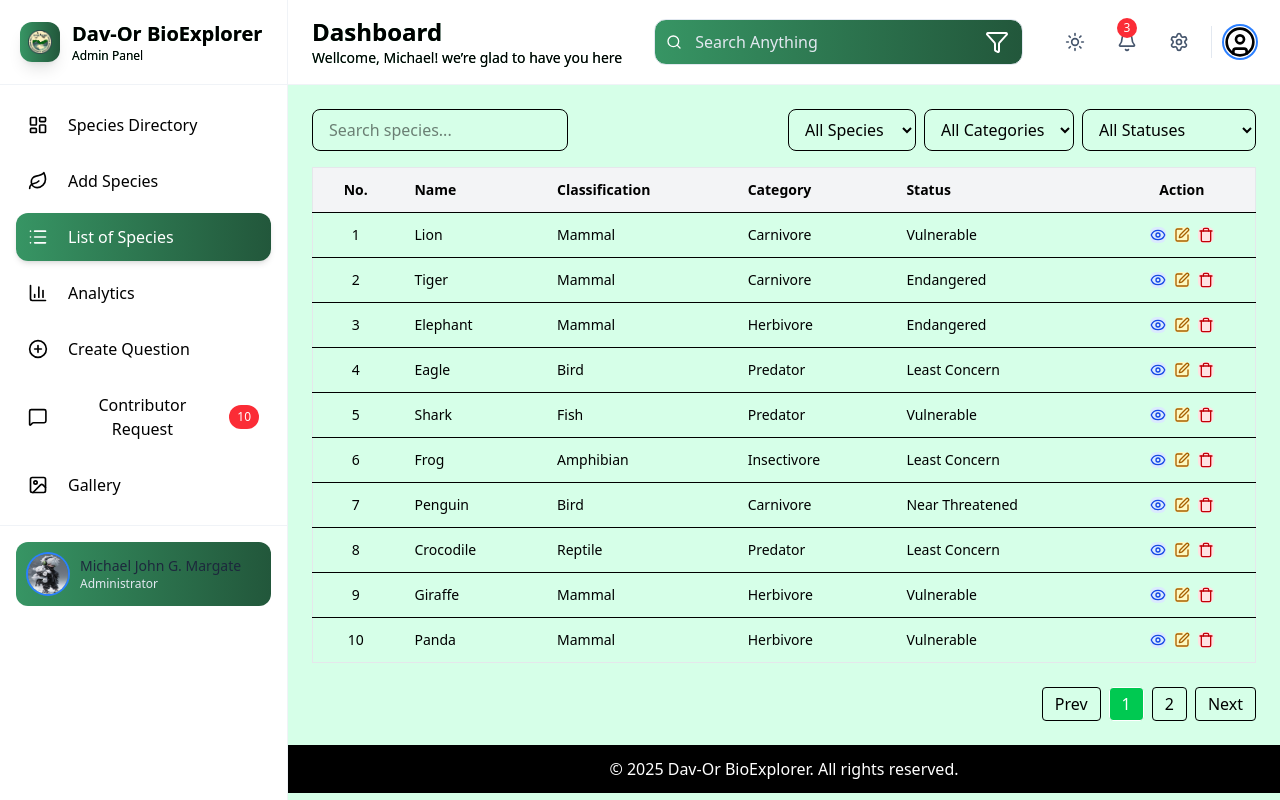
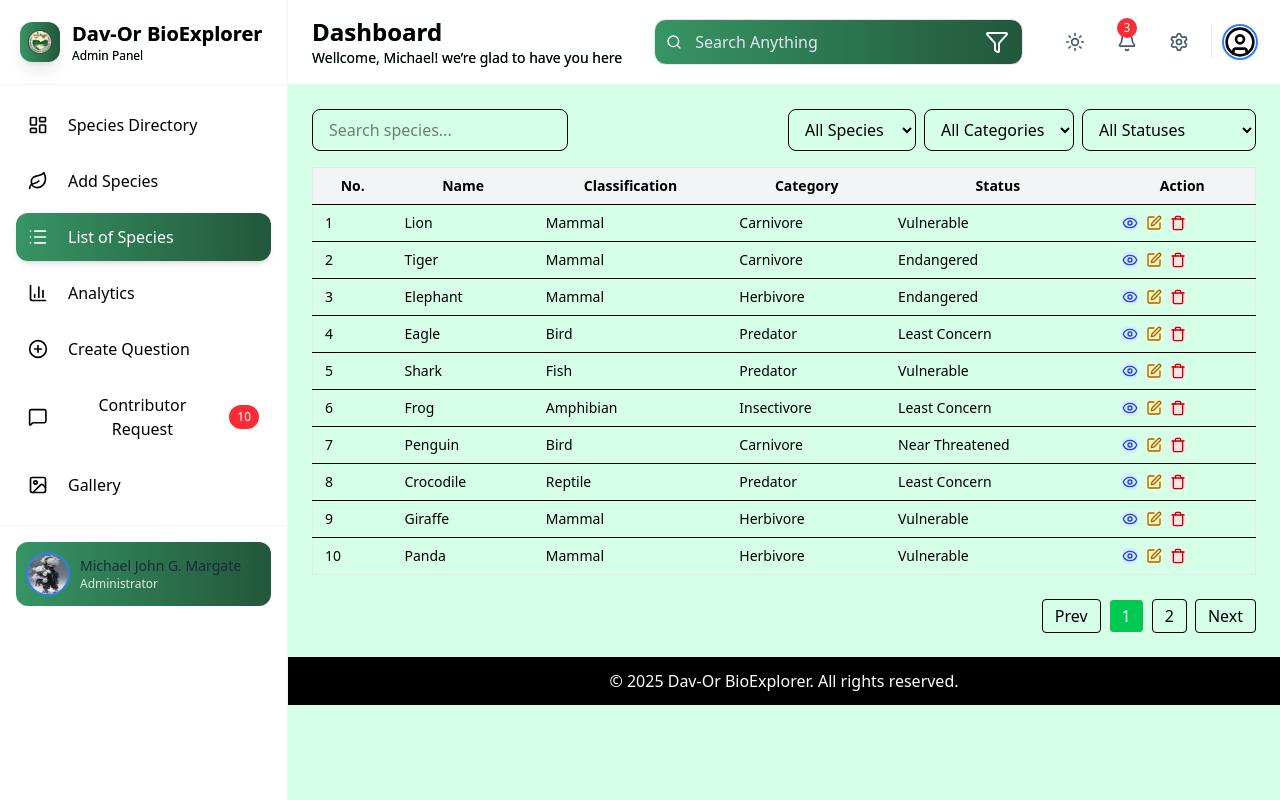
Before and after one commit to Miketzy/capstone-project, a React (Vite) app in the folder admin-contributor/: page / in a window 1280 px wide. Both pictures are taken after a click on the button "List of Species". Built offline with nearby package versions, Linux system fonts and the light colour scheme.

Commit message:
updatted

```diff
--- a/admin-contributor/src/admin-components/list-species/table/Tables.jsx
+++ b/admin-contributor/src/admin-components/list-species/table/Tables.jsx
@@ -4,47 +4,42 @@ import ActionsButton from "../action-button/ActionsButton";
 function Tables({ items, currentPage, itemsPerPage }) {
   return (
     <div className="overflow-x-auto w-full">
-      <table className="min-w-full border border-gray-200 rounded-lg text-sm text-left">
-        {/* TABLE HEADER */}
+      <table className="min-w-full border border-gray-200 rounded-lg text-sm">
         <thead className="bg-gray-100">
           <tr>
-            <th className="px-4 py-3 text-center font-semibold">No.</th>
-            <th className="px-4 py-3 font-semibold">Name</th>
-            <th className="px-4 py-3 font-semibold">Classification</th>
-            <th className="px-4 py-3 font-semibold">Category</th>
-            <th className="px-4 py-3 font-semibold">Status</th>
-            <th className="px-4 py-3 text-center font-semibold">Action</th>
+            <th className="px-3 py-2">No.</th>
+            <th className="px-3 py-2">Name</th>
+
+            <th className="px-3 py-2 hidden sm:table-cell">Classification</th>
+            <th className="px-3 py-2 hidden md:table-cell">Category</th>
+            <th className="px-3 py-2 hidden lg:table-cell">Status</th>
+
+            <th className="px-3 py-2">Action</th>
           </tr>
         </thead>
 
-        {/* TABLE BODY */}
         <tbody>
           {items.map((item, index) => (
-            <tr key={item.id} className="border-t hover:bg-green-50 transition">
-              <td className="px-4 py-3 text-center">
+            <tr key={item.id} className="border-t hover:bg-gray-50">
+              <td className="px-3 py-2">
                 {(currentPage - 1) * itemsPerPage + index + 1}
               </td>
+              <td className="px-3 py-2 font-medium">{item.name}</td>
 
-              <td className="px-4 py-3 font-medium whitespace-nowrap">
-                {item.name}
-              </td>
-
-              <td className="px-4 py-3 whitespace-nowrap">
+              <td className="px-3 py-2 hidden sm:table-cell">
                 {item.classification}
               </td>
+              <td className="px-3 py-2 hidden md:table-cell">
+                {item.category}
+              </td>
+              <td className="px-3 py-2 hidden lg:table-cell">{item.status}</td>
 
-              <td className="px-4 py-3 whitespace-nowrap">{item.category}</td>
-
-              <td className="px-4 py-3 whitespace-nowrap">{item.status}</td>
-
-              <td className="px-4 py-3">
-                <div className="flex justify-center">
-                  <ActionsButton
-                    onView={() => alert(`View ${item.name}`)}
-                    onEdit={() => alert(`Edit ${item.name}`)}
-                    onDelete={() => alert(`Delete ${item.name}`)}
-                  />
-                </div>
+              <td className="px-3 py-2">
+                <ActionsButton
+                  onView={() => alert(`View ${item.name}`)}
+                  onEdit={() => alert(`Edit ${item.name}`)}
+                  onDelete={() => alert(`Delete ${item.name}`)}
+                />
               </td>
             </tr>
           ))}
```
